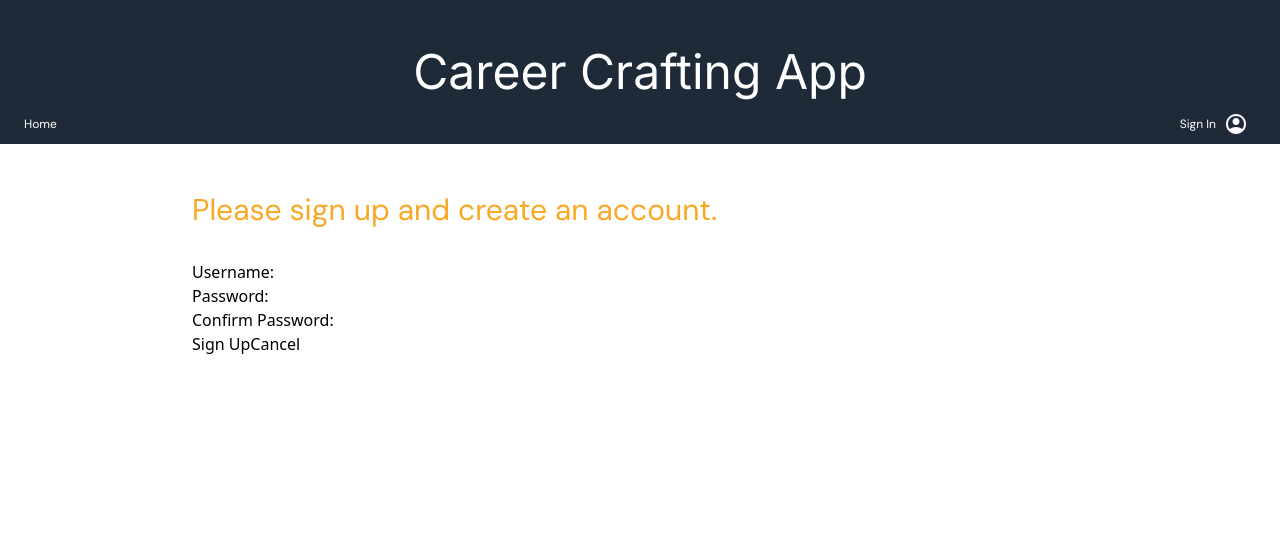
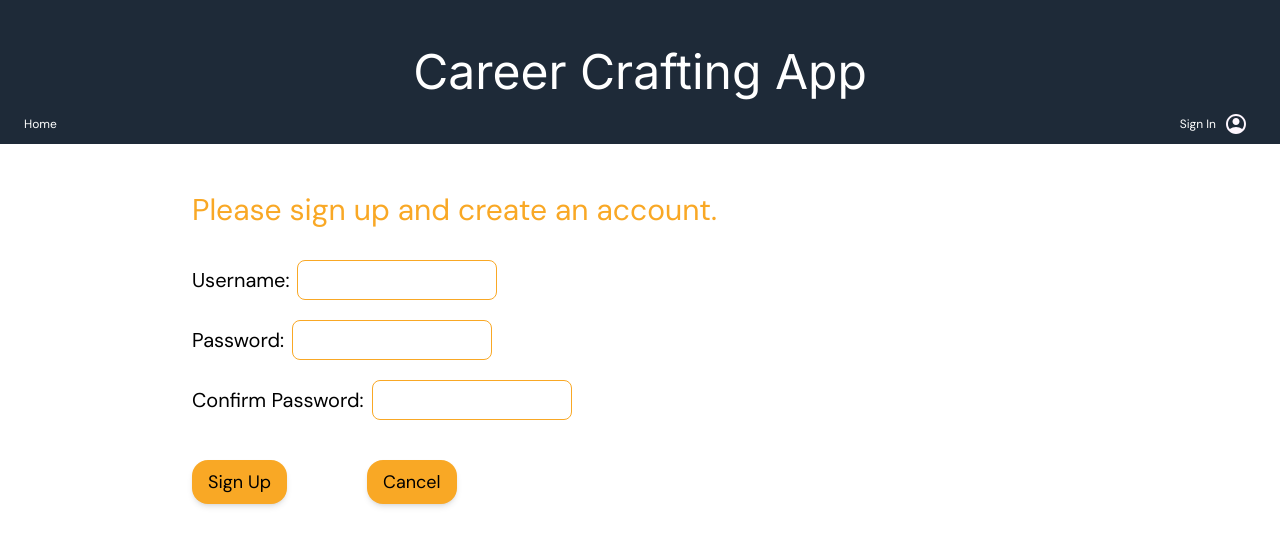
Before and after one commit to zwleileen/career-crafting, a React (Vite) app in the folder frontend/: page /sign-up in a window 1280 px wide. Shown: the top 546 px of the page. Built offline with nearby package versions, Linux system fonts and the light colour scheme; no server answers.

Commit message:
done with css

```diff
--- a/frontend/src/components/SignUpForm/SignUpForm.jsx
+++ b/frontend/src/components/SignUpForm/SignUpForm.jsx
@@ -60,7 +60,7 @@ const SignUpForm = () => {
                 <span className="text-white text-xs font-normal font-[DM_Sans] mr-2 hover:text-[#f9a825]">
                 Sign In
                 </span>
-                <svg width="24" height="24" viewBox="0 0 24 24" fill="none" xmlns="http://www.w3.org/2000/svg">
+                <svg width="24" height="24" viewBox="0 0 24 24" xmlns="http://www.w3.org/2000/svg">
                 <path
                     d="M5.85 17.1C6.7 16.45 7.65 15.9375 8.7 15.5625C9.75 15.1875 10.85 15 12 15C13.15 15 14.25 15.1875 15.3 15.5625C16.35 15.9375 17.3 16.45 18.15 17.1C18.7333 16.4167 19.1875 15.6417 19.5125 14.775C19.8375 13.9083 20 12.9833 20 12C20 9.78333 19.2208 7.89583 17.6625 6.3375C16.1042 4.77917 14.2167 4 12 4C9.78333 4 7.89583 4.77917 6.3375 6.3375C4.77917 7.89583 4 9.78333 4 12C4 12.9833 4.1625 13.9083 4.4875 14.775C4.8125 15.6417 5.26667 16.4167 5.85 17.1ZM12 13C11.0167 13 10.1875 12.6625 9.5125 11.9875C8.8375 11.3125 8.5 10.4833 8.5 9.5C8.5 8.51667 8.8375 7.6875 9.5125 7.0125C10.1875 6.3375 11.0167 6 12 6C12.9833 6 13.8125 6.3375 14.4875 7.0125C15.1625 7.6875 15.5 8.51667 15.5 9.5C15.5 10.4833 15.1625 11.3125 14.4875 11.9875C13.8125 12.6625 12.9833 13 12 13ZM12 22C10.6167 22 9.31667 21.7375 8.1 21.2125C6.88333 20.6875 5.825 19.975 4.925 19.075C4.025 18.175 3.3125 17.1167 2.7875 15.9C2.2625 14.6833 2 13.3833 2 12C2 10.6167 2.2625 9.31667 2.7875 8.1C3.3125 6.88333 4.025 5.825 4.925 4.925C5.825 4.025 6.88333 3.3125 8.1 2.7875C9.31667 2.2625 10.6167 2 12 2C13.3833 2 14.6833 2.2625 15.9 2.7875C17.1167 3.3125 18.175 4.025 19.075 4.925C19.975 5.825 20.6875 6.88333 21.2125 8.1C21.7375 9.31667 22 10.6167 22 12C22 13.3833 21.7375 14.6833 21.2125 15.9C20.6875 17.1167 19.975 18.175 19.075 19.075C18.175 19.975 17.1167 20.6875 15.9 21.2125C14.6833 21.7375 13.3833 22 12 22Z"
                     fill="#FEF7FF"
@@ -77,9 +77,10 @@ const SignUpForm = () => {
         </h2>
       <p>{message}</p>
       <form onSubmit={handleSubmit}>
-        <div>
+        <div className=" text-black text-lg md:text-xl font-normal font-[DM_Sans] space-x-2 mb-5">
           <label htmlFor='username'>Username:</label>
           <input
+            className="border-1 border-[#f9a825] rounded-lg h-10 w-50"
             type='text'
             id='name'
             value={username}
@@ -88,9 +89,10 @@ const SignUpForm = () => {
             required
           />
         </div>
-        <div>
+        <div className=" text-black text-lg md:text-xl font-normal font-[DM_Sans] space-x-2 mb-5">
           <label htmlFor='password'>Password:</label>
           <input
+            className="border-1 border-[#f9a825] rounded-lg h-10 w-50"
             type='password'
             id='password'
             value={password}
@@ -99,9 +101,10 @@ const SignUpForm = () => {
             required
           />
         </div>
-        <div>
+        <div className=" text-black text-lg md:text-xl font-normal font-[DM_Sans] space-x-2 mb-10">
           <label htmlFor='confirm'>Confirm Password:</label>
           <input
+            className="border-1 border-[#f9a825] rounded-lg h-10 w-50"
             type='password'
             id='confirm'
             value={passwordConf}
@@ -110,9 +113,19 @@ const SignUpForm = () => {
             required
           />
         </div>
-        <div>
-          <button disabled={isFormInvalid()}>Sign Up</button>
-          <button onClick={() => navigate('/')}>Cancel</button>
+        <div className=" text-black text-lg md:text-xl font-normal font-[DM_Sans] space-x-20">
+          <button
+          disabled={isFormInvalid()}
+          className="bg-[#f9a825] text-black px-4 py-2 rounded-2xl border-none text-lg font-normal font-[DM_Sans] hover:bg-[#e69b2259] transition-colors shadow-md cursor-pointer"
+          >
+            Sign Up
+        </button>
+          <button
+          onClick={() => navigate('/')}
+          className="bg-[#f9a825] text-black px-4 py-2 rounded-2xl border-none text-lg font-normal font-[DM_Sans] hover:bg-[#e69b2259] transition-colors shadow-md cursor-pointer"
+          >
+            Cancel
+        </button>
         </div>
       </form>
       </section>
```
